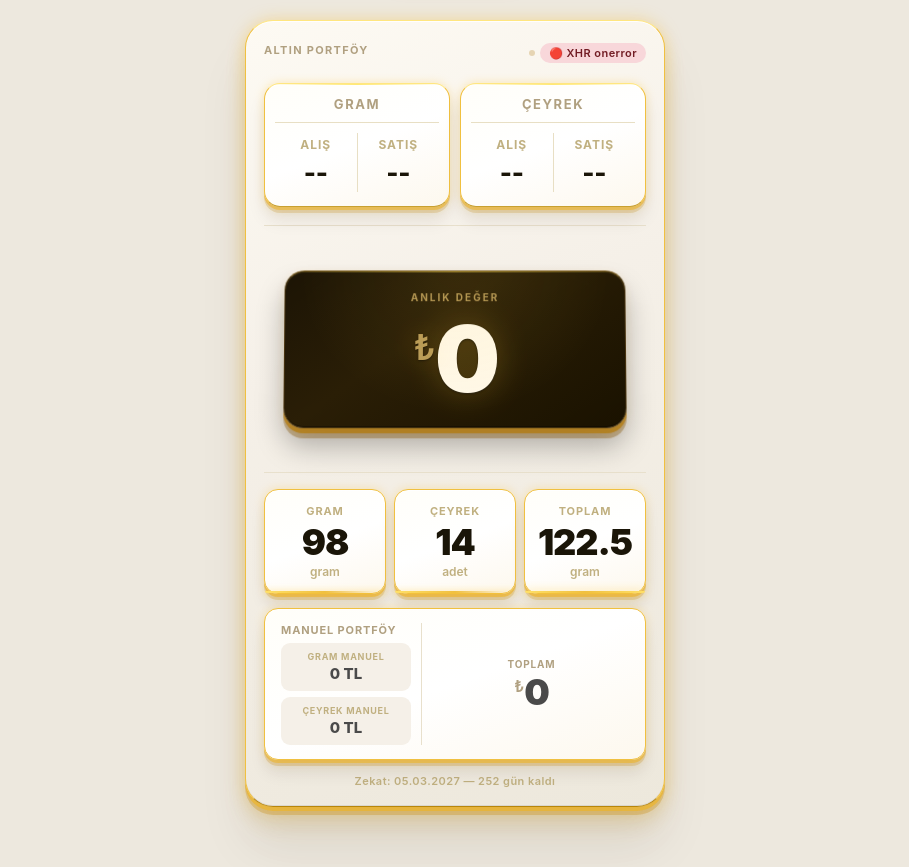
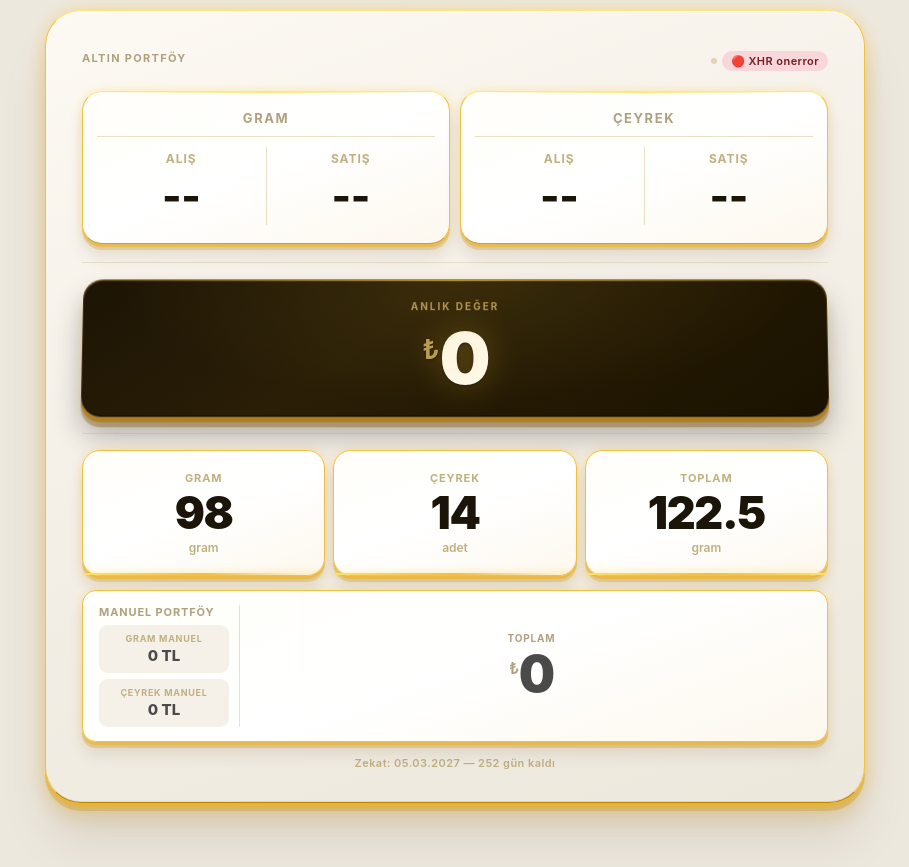
Before and after one commit to mevafeyzasavas-byte/altin-zekat-app, a plain HTML site: page index.html in a window 1280 px wide. Shown: the whole page, without its empty margins (185-1094 px from the left). Drawn offline with Linux system fonts and the light colour scheme; no server answers.

Commit message:
Update index.html

```diff
--- a/index.html
+++ b/index.html
@@ -2,7 +2,7 @@
 <html lang="tr">
 <head>
     <meta charset="UTF-8">
-    <meta name="viewport" content="width=device-width, initial-scale=1.0, maximum-scale=1.0, user-scalable=no">
+    <meta name="viewport" content="width=device-width, initial-scale=1.0">
     <title>Altın Portföy</title>
     <meta http-equiv="Cache-Control" content="no-cache, no-store, must-revalidate">
     <meta http-equiv="Pragma" content="no-cache">
@@ -24,41 +24,14 @@ body {
     body { align-items: center; }
 }
 
-@media (min-width: 600px) {
-    body { padding: 20px 16px 60px; }
-}
-
-/* ===== TABLET RESPONSIVE ===== */
-@media (min-width: 600px) {
-    .w {
-        max-width: min(720px, 94vw);
-        padding: 32px 28px 28px;
-        border-radius: 36px;
-    }
-    .prices { gap: 16px; }
-    .pline { padding: 20px 16px; border-radius: 20px; }
-    .pill-v { font-size: 2.2rem; }
-    .pill-k { font-size: 0.8rem; }
-    .big { padding: 28px 20px; border-radius: 24px; }
-    .big-num { font-size: 3.6rem; }
-    .status-badge { font-size: 0.85rem; padding: 6px 14px; }
-}
-
-@media (min-width: 768px) {
-    .w {
-        max-width: min(820px, 92vw);
-        padding: 40px 36px 32px;
-    }
-    .pill-v { font-size: 2.6rem; }
-    .big-num { font-size: 4.2rem; }
-}
+
 
 /* ===== ANA KART ===== */
 .w {
     background: linear-gradient(160deg, #fdfaf3 0%, #f5f0e8 40%, #ede8dc 100%);
     border-radius: 28px;
     padding: 22px 18px 18px;
-    max-width: min(420px, 96vw);
+    max-width: 420px;
     width: 100%;
     margin: 0 auto;
     position: relative;
@@ -827,6 +800,30 @@ body {
     transition: background .15s;
 }
 .modal-close-btn:hover { background: #ddd5bb; }
+/* ===== TABLET RESPONSIVE - ÖNCELİKLİ ===== */
+@media (min-width: 600px) {
+    .w {
+        max-width: min(720px, 94vw) !important;
+        padding: 32px 28px 28px !important;
+        border-radius: 36px !important;
+    }
+    .pill-v { font-size: 2.2rem !important; }
+    .big-num { font-size: 3.6rem !important; }
+    .hbox-v { font-size: 2.4rem !important; }
+    .mbar-right-val { font-size: 2.8rem !important; }
+}
+@media (min-width: 768px) {
+    .w {
+        max-width: min(820px, 92vw) !important;
+        padding: 40px 36px 32px !important;
+    }
+    .pill-v { font-size: 2.6rem !important; }
+    .big-num { font-size: 4.5rem !important; }
+    .hbox-v { font-size: 2.8rem !important; }
+    .mbar-right-val { font-size: 3.2rem !important; }
+    .pline { padding: 18px 14px !important; border-radius: 20px !important; }
+    .hbox { padding: 20px 14px !important; border-radius: 18px !important; }
+}
 </style>
 </head>
 <body>
```
